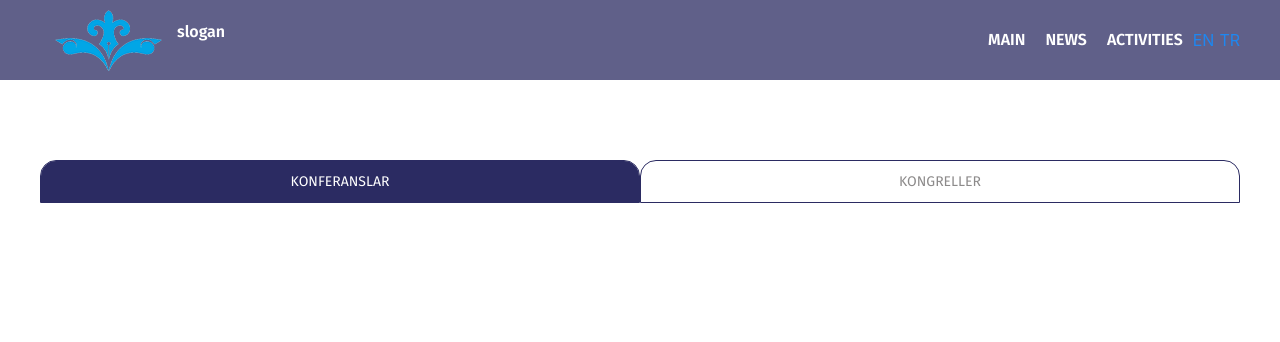
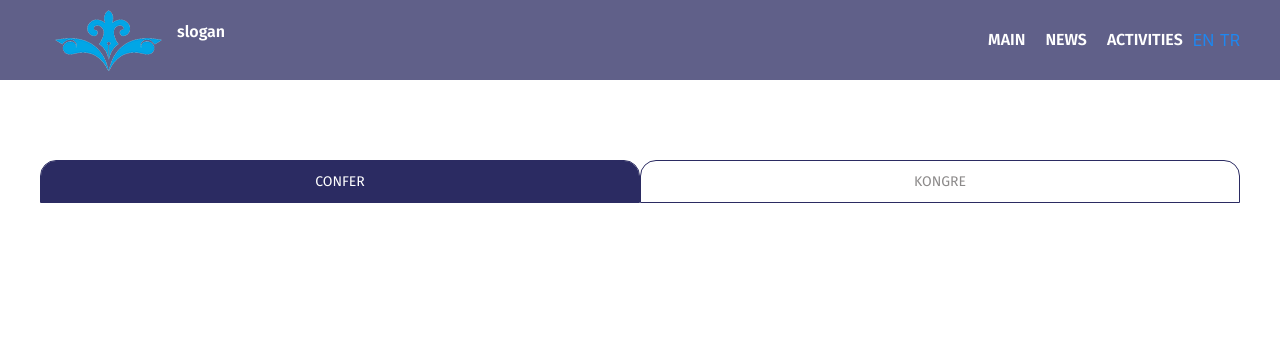
Before and after one commit to katalyzator/maup, a Django app: template templates/events.html in a window 1280 px wide. Shown: the top 342 px of the page. Run offline with Django 3.2, Linux system fonts and the light colour scheme; the template is opened without the code that fills it, so the values that code supplies are empty; parts of the project's set-up code (start-up, migrations or seed data) failed here and were passed over; some libraries are stand-ins or nearby versions.

Commit message:
trans;ation options

```diff
--- a/templates/events.html
+++ b/templates/events.html
@@ -1,6 +1,6 @@
 {% extends 'base.html' %}
 
-{% load staticfiles thumbnail %}
+{% load staticfiles thumbnail i18n %}
 
 {% block content %}
 
@@ -9,8 +9,8 @@
         <div class="uk-container">
             <ul class="uk-subnav uk-subnav-pill"
                 uk-switcher="animation: uk-animation-slide-left-medium, uk-animation-slide-right-medium">
-                <li><a href="#">konferanslar</a></li>
-                <li><a href="#">kongreller</a></li>
+                <li><a href="#">{% trans 'confer' %}</a></li>
+                <li><a href="#">{% trans 'kongre' %}</a></li>
             </ul>
 
             <ul class="uk-switcher">
@@ -29,7 +29,7 @@
                                         <h5>{{ item.title }}</h5>
                                         <p>{{ item.description }}</p>
 
-                                        <a href="{% url 'single_event' item.id %}">Fazlasını göster</a>
+                                        <a href="{% url 'single_event' item.id %}">{% trans 'more' %}</a>
                                     </div>
                                 </div>
                             {% endif %}
--- a/templates/news.html
+++ b/templates/news.html
@@ -23,7 +23,7 @@
                         </div>
 
                         <div class="n_date">
-                            <a href="{% url 'single_news' new.id %}">Fazlasını göster</a>
+                            <a href="{% url 'single_news' new.id %}">{% trans 'more' %}</a>
                             <span>{{ new.timestamp|date:'d-M-Y, h:m' }}</span>
                         </div>
                     </div>
```
